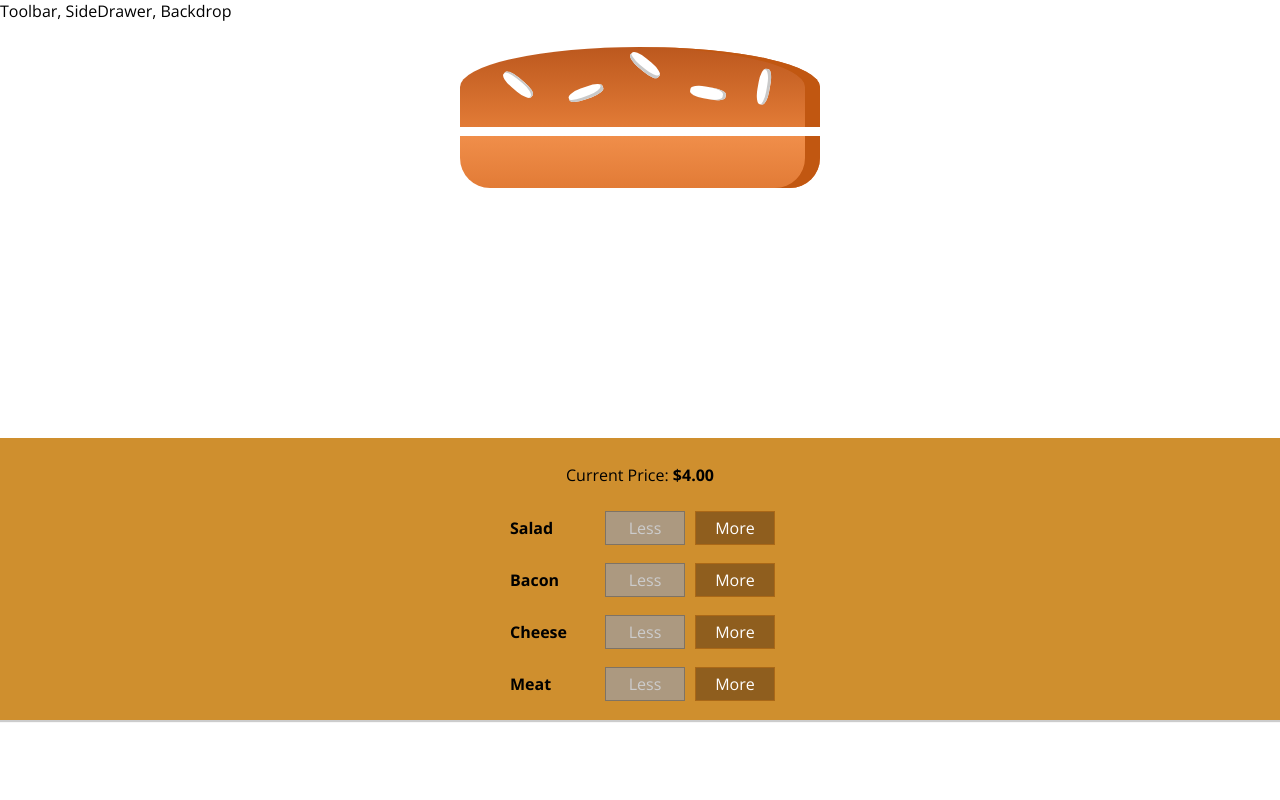
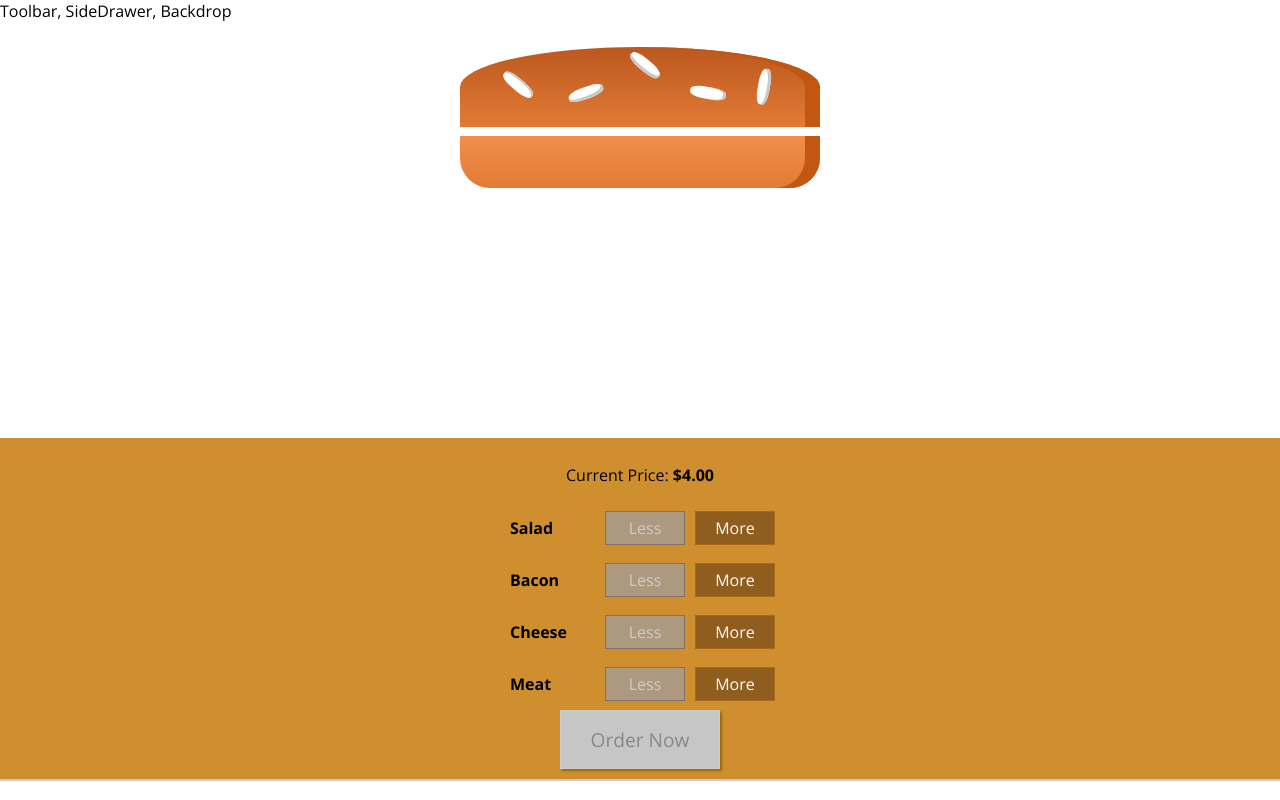
Before and after one commit to sambaosman/burger, a React app: page / in a window 1280 px wide. Built offline with nearby package versions, Linux system fonts and the light colour scheme.

Commit message:
order button added and CSS

```diff
--- a/src/Burger/BuildControls/BuildControls.css
+++ b/src/Burger/BuildControls/BuildControls.css
@@ -8,3 +8,41 @@
   margin: auto;
   padding: 10px 0;
 }
+
+.OrderButton {
+  background-color: #DAD735;
+  outline: none;
+  cursor: pointer;
+  border: 1px solid #966909;
+  color: #966909;
+  font-family: inherit;
+  font-size: 1.2em;
+  padding: 15px 30px;
+  box-shadow: 2px 2px 2px #966909;
+}
+
+.OrderButton:hover, .OrderButton:active {
+  background-color: #A0DB41;
+  border: 1px solid #966909;
+  color: #966909;
+}
+
+.OrderButton:disabled {
+  background-color: #C7C6C6;
+  cursor: not-allowed;
+  border: 1px solid #ccc;
+  color: #888888;
+}
+
+.OrderButton:not(:disabled) {
+  animation: enable 0.3s linear;
+}
+
+@keyframes enable {
+  0% {
+    transform: scale(1);
+  }
+  60% {
+    transform: scale(1.1);
+  }
+}
--- a/src/Burger/BuildControls/BuildControls.js
+++ b/src/Burger/BuildControls/BuildControls.js
@@ -27,6 +27,9 @@
           disabled={props.disabled[element.type]}
         ></BuildControl>
       ))}
+      <button className={classes.OrderButton} disabled={!props.purchasable}>
+        Order Now
+      </button>
     </div>
   );
 };
```
